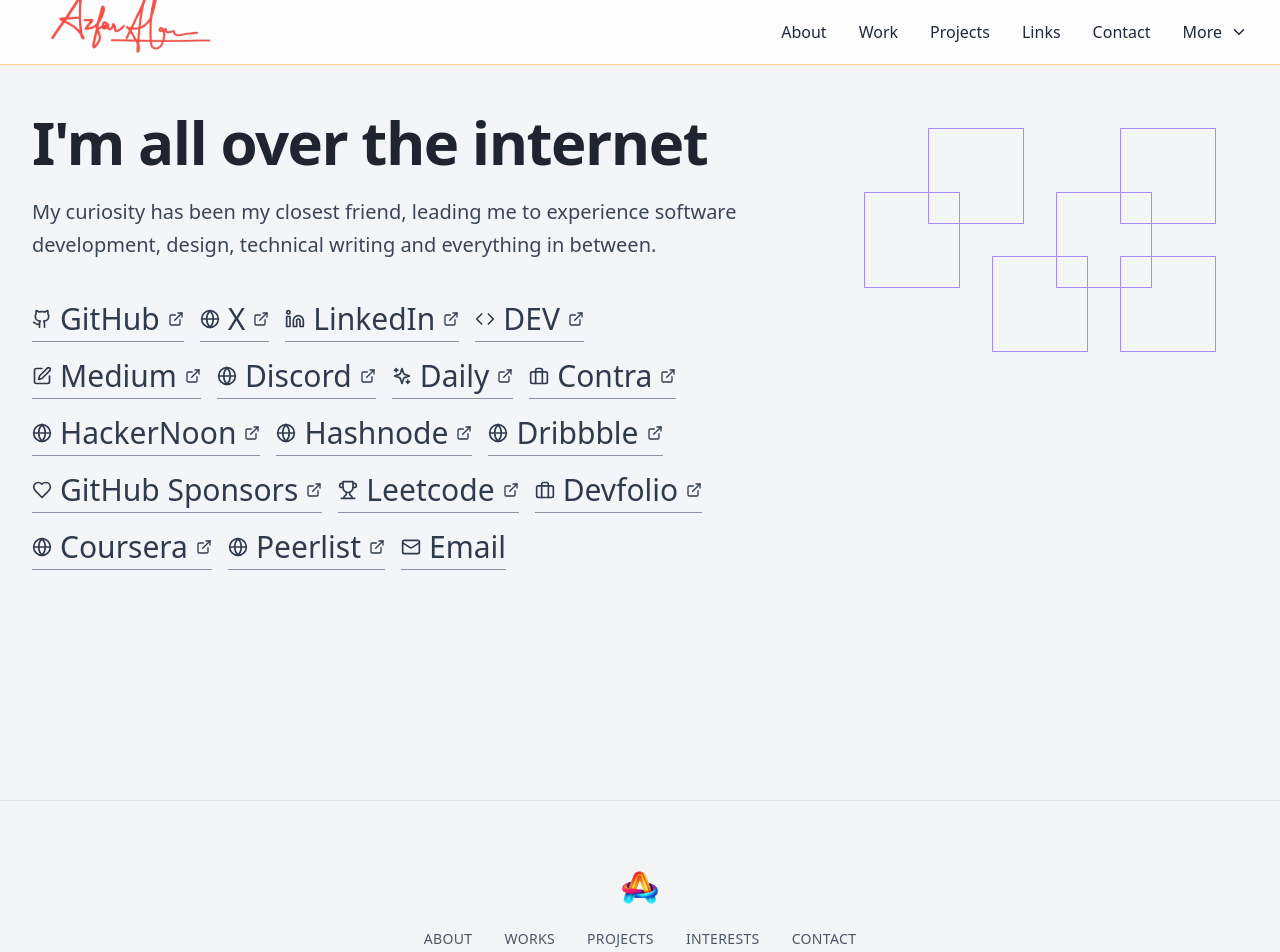
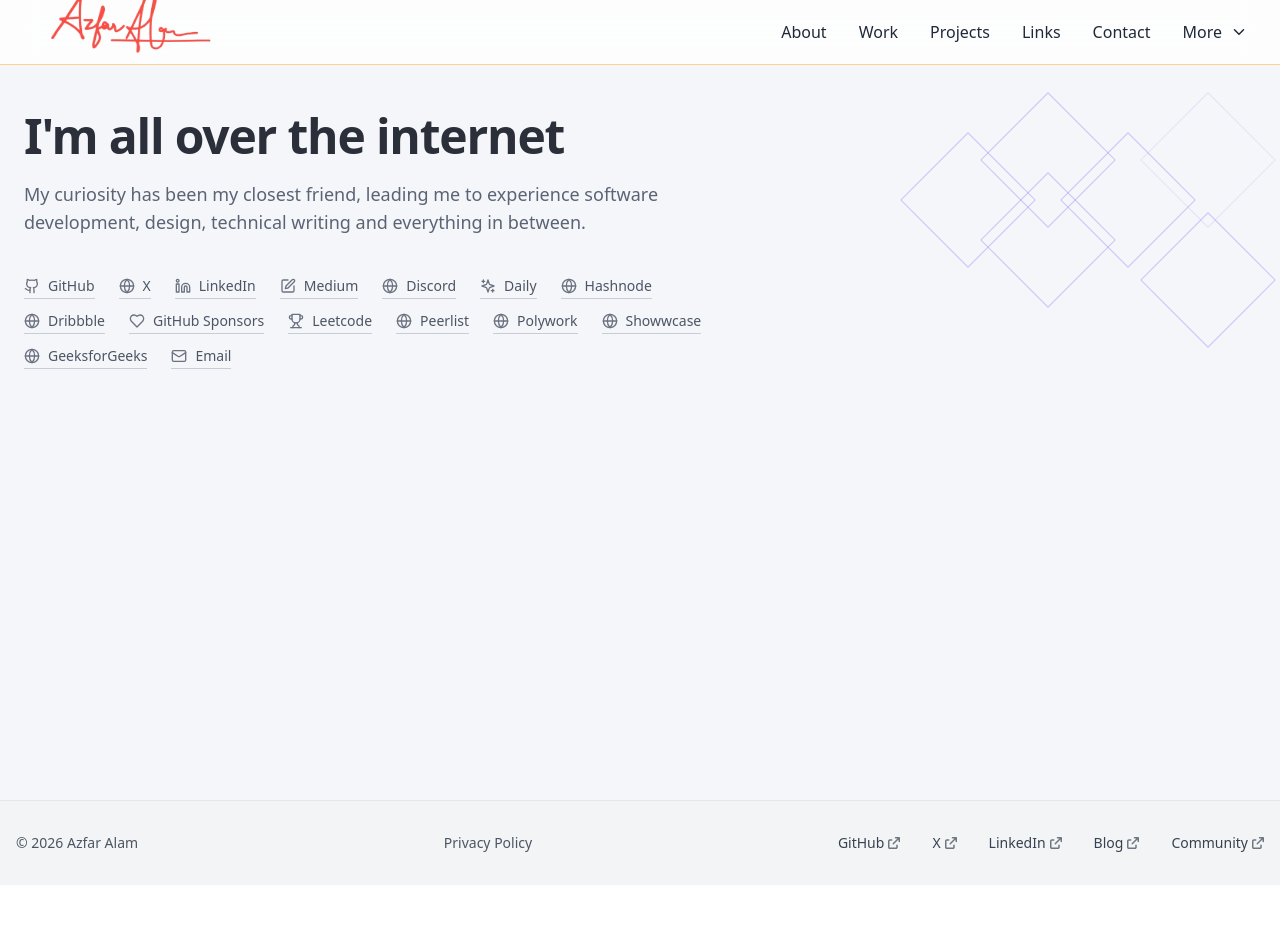
Before and after one commit to mdazfar2/AizzOps, a React (Vite) app: page /links in a window 1280 px wide. Shown: the top 952 px of the page. After the commit the page ends 885 px from the top, so only its background shows below. Built offline with nearby package versions, Linux system fonts and the light colour scheme.

Commit message:
privacy policy and links page update

```diff
--- a/src/components/Footer.jsx
+++ b/src/components/Footer.jsx
@@ -1,68 +1,42 @@
 import React from "react";
 import { Link, useLocation, useNavigate } from 'react-router-dom';
+import { FontAwesomeIcon } from '@fortawesome/react-fontawesome';
+import { faArrowUpRightFromSquare } from '@fortawesome/free-solid-svg-icons';
 
 export default function Footer() {
   const currentYear = new Date().getFullYear();
-  const navigate = useNavigate();
-  const location = useLocation();
 
-  const scrollToSection = (id) => {
-    if (location.pathname !== '/') {
-      navigate('/');
-      setTimeout(() => {
-        const element = document.getElementById(id);
-        if (element) element.scrollIntoView({ behavior: 'auto' });
-      }, 100);
-      return;
-    }
-
-    const element = document.getElementById(id);
-    if (element) element.scrollIntoView({ behavior: 'auto' });
-  };
+  const socialLinks = [
+    { label: 'GitHub', href: 'https://github.com/mdazfar2' },
+    { label: 'X', href: 'https://twitter.com/azfarxx_' },
+    { label: 'LinkedIn', href: 'http://www.linkedin.com/in/md-azfar-alam' },
+    { label: 'Blog', href: 'https://medium.com/@azfaralam/' },
+    { label: 'Community', href: 'https://discordapp.com/users/877531143610708028' },
+  ];
 
   return (
-    <footer className="bg-gray-100 text-gray-600 py-16 border-t border-gray-200">
-      <div className="max-w-4xl mx-auto text-center px-4">
+    <footer className="border-t border-gray-200 bg-gray-100 px-4 py-8 text-gray-600">
+      <div className="mx-auto flex max-w-7xl flex-col items-center justify-between gap-6 text-sm md:flex-row md:gap-8">
+        <p className="text-center md:text-left">© {currentYear} Azfar Alam</p>
 
-        {/* Logo */}
-        <div className="flex justify-center mb-6">
-          <Link to="/" onClick={() => window.scrollTo({ top: 0, behavior: 'smooth' })}>
-            <img
-              src="assets/img/Azfar-fevico.webp"
-              alt="logo"
-              className="w-10 h-10 object-contain"
-            />
-          </Link>
+        <Link to="/privacy-policy" className="font-medium hover:text-black transition">
+          Privacy Policy
+        </Link>
+
+        <div className="flex flex-wrap items-center justify-center gap-6 md:justify-end md:gap-8">
+          {socialLinks.map((item) => (
+            <a
+              key={item.label}
+              href={item.href}
+              target="_blank"
+              rel="noopener noreferrer"
+              className="inline-flex items-center gap-1 text-gray-700 transition hover:text-black"
+            >
+              {item.label}
+              <FontAwesomeIcon icon={faArrowUpRightFromSquare} className="h-3 w-3 opacity-70" />
+            </a>
+          ))}
         </div>
-
-        {/* Navigation */}
-        <div className="flex justify-center gap-8 text-sm tracking-wide mb-6">
-          <Link to="/about" className="hover:text-black transition">ABOUT</Link>
-          <Link to="/works" className="hover:text-black transition">WORKS</Link>
-          <Link to="/project" className="hover:text-black transition">PROJECTS</Link>
-          <button
-            type="button"
-            onClick={() => scrollToSection('interests')}
-            className="hover:text-black transition"
-          >
-            INTERESTS
-          </button>
-          <button
-            type="button"
-            onClick={() => scrollToSection('contact')}
-            className="hover:text-black transition"
-          >
-            CONTACT
-          </button>
-        </div>
-
-        {/* Copyright */}
-        <p className="text-sm">
-          © {currentYear}{" "}
-          <span className="text-blue-600 font-medium">Azfar Alam</span>{" "}
-          All rights reserved.
-        </p>
-
       </div>
     </footer>
   );
--- a/src/components/Links.jsx
+++ b/src/components/Links.jsx
@@ -5,48 +5,69 @@ import {
   Mail,
   Globe,
   PenSquare,
-  Code,
-  Briefcase,
   Heart,
   Trophy,
   Sparkles,
-  ExternalLink,
 } from 'lucide-react';
 
 const links = [
   { label: 'GitHub', href: 'https://github.com/mdazfar2', icon: Github },
-  { label: 'X', href: 'https://x.com', icon: Globe },
-  { label: 'LinkedIn', href: 'https://www.linkedin.com/in/md-azfar-alam-231a4a22a/', icon: Linkedin },
-  { label: 'DEV', href: 'https://dev.to', icon: Code },
-  { label: 'Medium', href: 'https://medium.com', icon: PenSquare },
-  { label: 'Discord', href: 'https://discord.com', icon: Globe },
-  { label: 'Daily', href: 'https://daily.dev', icon: Sparkles },
-  { label: 'Contra', href: 'https://contra.com', icon: Briefcase },
-  { label: 'HackerNoon', href: 'https://hackernoon.com', icon: Globe },
-  { label: 'Hashnode', href: 'https://hashnode.com', icon: Globe },
-  { label: 'Dribbble', href: 'https://dribbble.com', icon: Globe },
+  { label: 'X', href: 'https://x.com/azfarxx_', icon: Globe },
+  { label: 'LinkedIn', href: 'http://www.linkedin.com/in/md-azfar-alam', icon: Linkedin },
+  { label: 'Medium', href: 'https://medium.com/@azfaralam', icon: PenSquare },
+  { label: 'Discord', href: 'https://discordapp.com/users/877531143610708028', icon: Globe },
+  { label: 'Daily', href: 'https://app.daily.dev/azfaralam/', icon: Sparkles },
+  { label: 'Hashnode', href: 'https://azfaralam.hashnode.dev/', icon: Globe },
+  { label: 'Dribbble', href: 'https://dribbble.com/mdazfar2/', icon: Globe },
   { label: 'GitHub Sponsors', href: 'https://github.com/sponsors', icon: Heart },
-  { label: 'Leetcode', href: 'https://leetcode.com', icon: Trophy },
-  { label: 'Devfolio', href: 'https://devfolio.co', icon: Briefcase },
-  { label: 'Coursera', href: 'https://www.coursera.org', icon: Globe },
-  { label: 'Peerlist', href: 'https://peerlist.io', icon: Globe },
+  { label: 'Leetcode', href: 'https://leetcode.com/u/mdazfar2', icon: Trophy },
+  { label: 'Peerlist', href: 'https://peerlist.io/mdazfar2', icon: Globe },
+  { label: 'Polywork', href: 'https://www.polywork.com/mdazfar2', icon: Globe },
+  { label: 'Showwcase', href: 'https://www.showwcase.com/mdazfar2', icon: Globe },
+  { label: 'GeeksforGeeks', href: 'https://auth.geeksforgeeks.org/user/mdazfar2', icon: Globe },
   { label: 'Email', href: 'mailto:azfaralam.ops@gmail.com', icon: Mail },
 ];
 
 export default function Links() {
+  const cubes = [
+    [0, 0],
+    [80, 40],
+    [160, 80],
+    [0, 120],
+    [160, 0],
+    [240, 40],
+  ];
+
   return (
-    <section className="relative min-h-screen overflow-hidden bg-[#f4f5f8] pt-28 pb-20">
-      <div className="mx-auto grid max-w-7xl gap-10 px-4 sm:px-6 lg:grid-cols-[1.25fr_0.75fr] lg:px-8">
+    <section className="relative min-h-screen overflow-hidden bg-[#f5f6f9] pt-28 pb-20">
+
+      {/* ANIMATION STYLES */}
+      <style>{`
+        @keyframes float {
+          0%, 100% { transform: translateY(0px) rotate(45deg); }
+          50% { transform: translateY(-12px) rotate(45deg); }
+        }
+
+        @keyframes fadePulse {
+          0%, 100% { opacity: 0.4; }
+          50% { opacity: 0.9; }
+        }
+      `}</style>
+
+      <div className="mx-auto grid max-w-7xl gap-10 px-6 lg:grid-cols-[1.2fr_0.8fr]">
+
+        {/* LEFT CONTENT */}
         <div>
-          <h1 className="text-5xl font-black tracking-tight text-[#1f2430] sm:text-6xl">
+          <h1 className="text-4xl sm:text-5xl font-extrabold tracking-tight text-[#2b2f3a]">
             I&apos;m all over the internet
           </h1>
-          <p className="mt-6 max-w-4xl text-xl leading-relaxed text-[#3b4558]">
+
+          <p className="mt-5 max-w-3xl text-base sm:text-lg leading-relaxed text-[#5a6475]">
             My curiosity has been my closest friend, leading me to experience software development,
             design, technical writing and everything in between.
           </p>
 
-          <div className="mt-10 flex flex-wrap gap-4">
+          <div className="mt-10 flex flex-wrap gap-x-6 gap-y-3">
             {links.map((item) => {
               const Icon = item.icon;
               return (
@@ -55,24 +76,34 @@ export default function Links() {
                   href={item.href}
                   target={item.href.startsWith('mailto:') ? undefined : '_blank'}
                   rel={item.href.startsWith('mailto:') ? undefined : 'noopener noreferrer'}
-                  className="inline-flex items-center gap-2 border-b border-[#8b93a4] pb-1 text-3xl text-[#303a4d] transition-colors hover:text-[#111827]"
+                  className="group inline-flex items-center gap-2 border-b border-[#c7ccd6] pb-[2px] text-sm text-[#4b5565] transition-all duration-200 hover:text-black hover:border-black"
                 >
-                  <Icon className="h-5 w-5" />
-                  <span className="text-sm font-medium sm:text-3xl">{item.label}</span>
-                  {!item.href.startsWith('mailto:') && <ExternalLink className="h-4 w-4" />}
+                  <Icon className="h-4 w-4 text-[#6b7280] group-hover:text-black" />
+                  <span className="font-medium">{item.label}</span>
                 </a>
               );
             })}
           </div>
         </div>
 
+        {/* RIGHT ANIMATED CUBES */}
         <div className="pointer-events-none relative hidden lg:block">
-          <div className="absolute right-8 top-4 h-24 w-24 border border-[#a78bfa]" />
-          <div className="absolute right-24 top-20 h-24 w-24 border border-[#a78bfa]" />
-          <div className="absolute right-40 top-36 h-24 w-24 border border-[#a78bfa]" />
-          <div className="absolute right-8 top-36 h-24 w-24 border border-[#a78bfa]" />
-          <div className="absolute right-56 top-4 h-24 w-24 border border-[#a78bfa]" />
-          <div className="absolute right-72 top-20 h-24 w-24 border border-[#a78bfa]" />
+          {cubes.map(([x, y], i) => (
+            <div
+              key={i}
+              className="absolute h-24 w-24 border border-[#a78bfa]/50"
+              style={{
+                right: `${x}px`,
+                top: `${y}px`,
+                animation: `
+                  float ${4 + i}s ease-in-out infinite,
+                  fadePulse ${3 + i}s ease-in-out infinite
+                `,
+                animationDelay: `${i * 0.5}s`,
+                transform: 'rotate(45deg)',
+              }}
+            />
+          ))}
         </div>
       </div>
     </section>
--- /dev/null
+++ b/src/components/PrivacyPolicy.jsx
@@ -0,0 +1,111 @@
+import React from "react";
+
+export default function PrivacyPolicy() {
+  return (
+    <main className="min-h-screen bg-[#f9fafb] px-6 pt-36 pb-20 text-[#111827]">
+      <div className="max-w-4xl mx-auto">
+
+        {/* TITLE */}
+        <h1 className="text-3xl md:text-4xl font-bold mb-4">
+          Privacy Policy for Md. Azfar Alam Portfolio
+        </h1>
+
+        <p className="text-sm text-gray-500 mb-6">
+          Effective Date: 3 April 2026
+        </p>
+
+        {/* INTRO */}
+        <p className="text-gray-700 leading-7 mb-8">
+          This website (
+          <a
+            href="https://azfaralam.vercel.app"
+            target="_blank"
+            rel="noopener noreferrer"
+            className="text-[#7c3aed] font-medium hover:underline"
+          >
+            azfaralam.vercel.app
+          </a>
+          ) values your privacy. This policy explains how I collect, use, and
+          protect your information while using this portfolio.
+        </p>
+
+        {/* SECTION 1 */}
+        <section className="mb-8">
+          <h2 className="text-lg font-semibold mb-3">
+            1. Information I Collect
+          </h2>
+          <p className="text-gray-700 leading-7">
+            I may collect basic non-personal data such as browser type, pages
+            visited, and interaction data for analytics purposes. Personal
+            information is only collected if you contact me directly via email or
+            external platforms.
+          </p>
+        </section>
+
+        {/* SECTION 2 */}
+        <section className="mb-8">
+          <h2 className="text-lg font-semibold mb-3">
+            2. Use of Information
+          </h2>
+          <ul className="list-disc pl-6 text-gray-700 space-y-2">
+            <li>To maintain and improve the website experience.</li>
+            <li>To understand user interaction and improve content.</li>
+            <li>To respond to inquiries or messages.</li>
+          </ul>
+        </section>
+
+        {/* SECTION 3 */}
+        <section className="mb-8">
+          <h2 className="text-lg font-semibold mb-3">
+            3. Sharing of Data
+          </h2>
+          <p className="text-gray-700 leading-7">
+            I do not sell, trade, or share your personal data with third parties.
+            Your information is only used for communication or improving the
+            website.
+          </p>
+        </section>
+
+        {/* SECTION 4 */}
+        <section className="mb-8">
+          <h2 className="text-lg font-semibold mb-3">
+            4. Cookies
+          </h2>
+          <p className="text-gray-700 leading-7">
+            This website may use cookies or analytics tools to understand
+            visitor behavior and improve performance. You can disable cookies
+            through your browser settings.
+          </p>
+        </section>
+
+        {/* SECTION 5 */}
+        <section className="mb-8">
+          <h2 className="text-lg font-semibold mb-3">
+            5. Security
+          </h2>
+          <p className="text-gray-700 leading-7">
+            I take reasonable measures to protect your data, but no method of
+            transmission over the internet is completely secure.
+          </p>
+        </section>
+
+        {/* SECTION 6 */}
+        <section className="mb-8">
+          <h2 className="text-lg font-semibold mb-3">
+            6. Contact Information
+          </h2>
+          <p className="text-gray-700 leading-7">
+            If you have any questions, feel free to contact me at{" "}
+            <a
+              href="mailto:azfaralam.ops@gmail.com"
+              className="text-[#7c3aed] font-medium hover:underline"
+            >
+              azfaralam.ops@gmail.com
+            </a>
+          </p>
+        </section>
+
+      </div>
+    </main>
+  );
+}
```
Also changed, not shown: src/App.jsx (+11 -0 lines).
